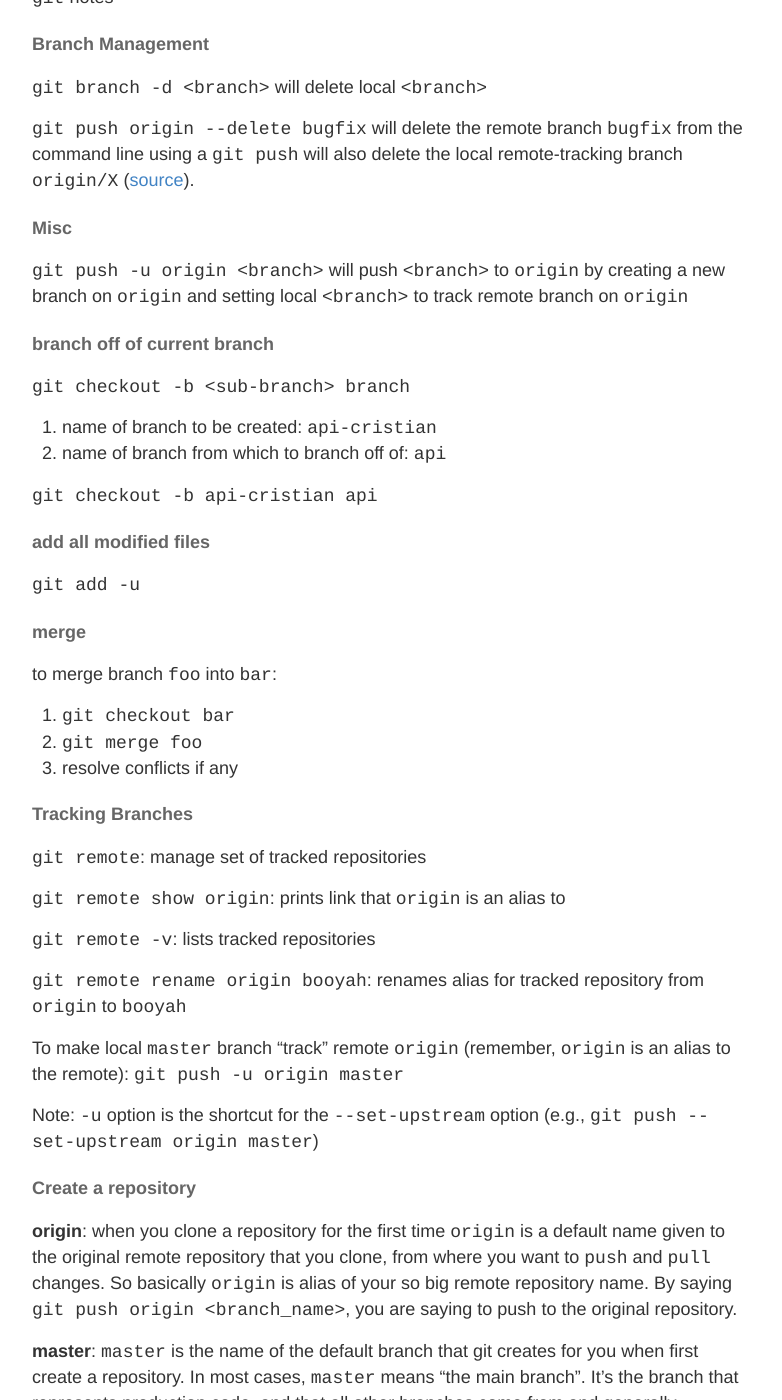
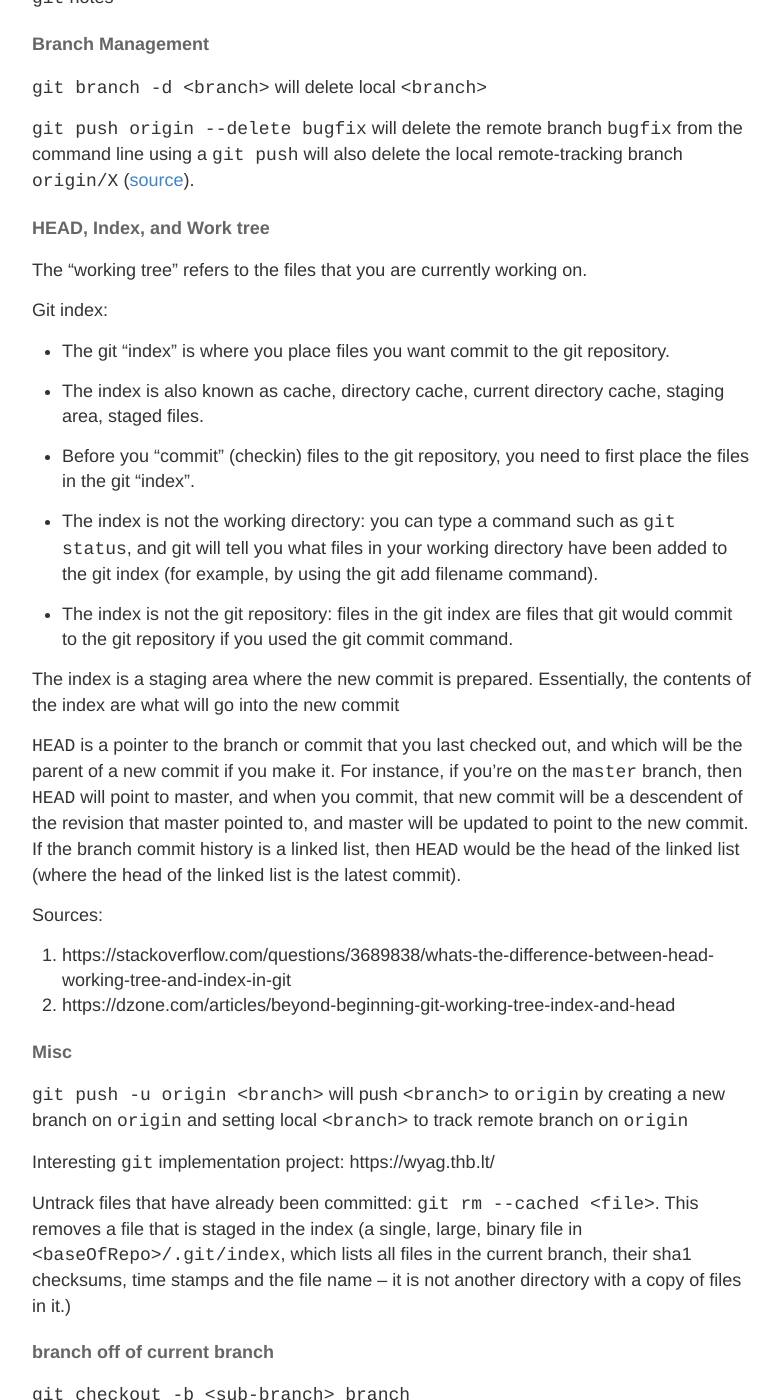
Before and after one commit to gutucristian/gutucristian.github.io, a Jekyll site: the page built from _posts/2020-03-15-git.md, in a window 1280 px wide and 1400 px high, scrolled down 242 px. Shown: the whole window, without its empty margins (248-1030 px from the left). Built offline with Jekyll 4.4.1, drawn with Linux system fonts in a browser that asks for light colours; our own code applies the rules of GitHub Pages for plain Markdown files.

Commit message:
Update 2020-03-15-git.md

```diff
--- a/_posts/2020-03-15-git.md
+++ b/_posts/2020-03-15-git.md
@@ -6,9 +6,36 @@
 
 `git push origin --delete bugfix` will delete the remote branch `bugfix` from the command line using a `git push` will also delete the local remote-tracking branch `origin/X` ([source](https://stackoverflow.com/questions/2003505/how-do-i-delete-a-git-branch-locally-and-remotely)).
 
+#### HEAD, Index, and Work tree
+
+The "working tree" refers to the files that you are currently working on.
+
+Git index:
+- The git "index" is where you place files you want commit to the git repository.
+
+- The index is also known as cache, directory cache, current directory cache, staging area, staged files.
+
+- Before you "commit" (checkin) files to the git repository, you need to first place the files in the git "index".
+
+- The index is not the working directory: you can type a command such as `git status`, and git will tell you what files in your working directory have been added to the git index (for example, by using the git add filename command).
+
+- The index is not the git repository: files in the git index are files that git would commit to the git repository if you used the git commit command.
+
+The index is a staging area where the new commit is prepared. Essentially, the contents of the index are what will go into the new commit
+
+`HEAD` is a pointer to the branch or commit that you last checked out, and which will be the parent of a new commit if you make it. For instance, if you're on the `master` branch, then `HEAD` will point to master, and when you commit, that new commit will be a descendent of the revision that master pointed to, and master will be updated to point to the new commit. If the branch commit history is a linked list, then `HEAD` would be the head of the linked list (where the head of the linked list is the latest commit).
+
+Sources:
+1. https://stackoverflow.com/questions/3689838/whats-the-difference-between-head-working-tree-and-index-in-git
+2. https://dzone.com/articles/beyond-beginning-git-working-tree-index-and-head
+
 #### Misc
 
 `git push -u origin <branch>` will push `<branch>` to `origin` by creating a new branch on `origin` and setting local `<branch>` to track remote branch on `origin`
+
+Interesting `git` implementation project: https://wyag.thb.lt/
+
+Untrack files that have already been committed: `git rm --cached <file>`. This removes a file that is staged in the index (a single, large, binary file in `<baseOfRepo>/.git/index`, which lists all files in the current branch, their sha1 checksums, time stamps and the file name -- it is not another directory with a copy of files in it.)
 
 #### branch off of current branch
 
```
